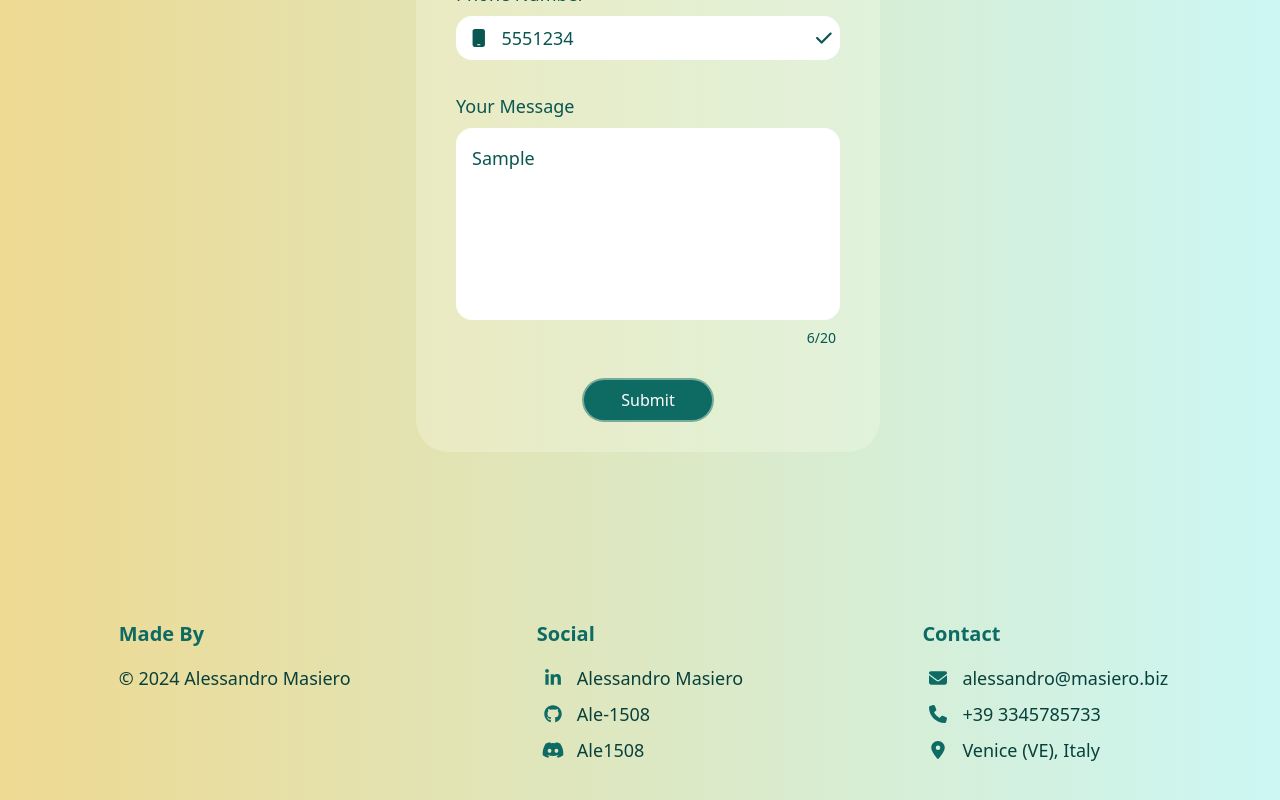
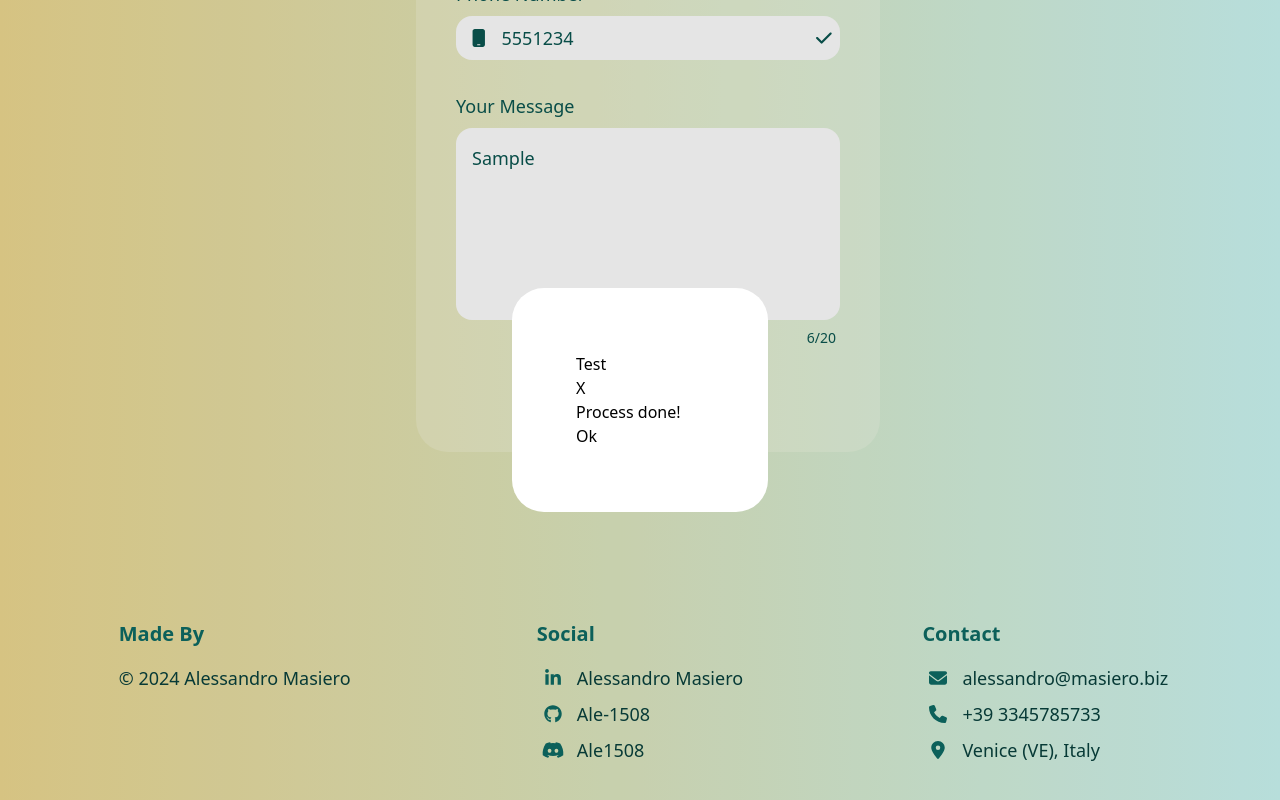
Before and after one commit to Ale-1508/portfolio, a Next.js app: page /contact in a window 1280 px wide. Both pictures are taken after typing "Sample", "name@example.com", "5551234", "Sample" into the empty fields and a click on the input "Submit". Shown: the part 484-1284 px from the top of the page. Built offline with nearby package versions, Linux system fonts and the light colour scheme.

Commit message:
Added Event listener to dimiss dialog upon reading the request return code

```diff
--- a/src/app/_core/components/alerts/Modal.tsx
+++ b/src/app/_core/components/alerts/Modal.tsx
@@ -1,7 +1,6 @@
 "use client";
 
 import React, { ReactNode, useRef, useEffect } from 'react';
-import { useSearchParams } from 'next/navigation';
 
 interface ModalProps {
     title: string;
@@ -12,18 +11,27 @@ interface ModalProps {
 }
 
 const Modal: React.FC<ModalProps> = ({ title, onClose, onOk, children, isOpen }: ModalProps) => {
-    const searchParams = useSearchParams()
     const dialogRef = useRef<null | HTMLDialogElement>(null)
-    const showDialog = searchParams.get('showDialog')
 
     useEffect(() => {
-        console.log("ye");
-        console.log(isOpen);
+        console.log("open")
         if(isOpen){
             dialogRef.current?.showModal();
         } else {
             dialogRef.current?.close();
         }
+    }, [isOpen]);
+
+    useEffect(() => {
+        // bug -> I need to use add event listener only if dialog is visible
+        console.log("close")
+        if(!isOpen){
+            document.addEventListener('click', () => { closeDialog() });
+        }
+
+        return( () => {
+            document.removeEventListener('click', () => {} );
+        } )
     }, [isOpen]);
 
     const closeDialog = () => {
@@ -38,7 +46,10 @@ const Modal: React.FC<ModalProps> = ({ title, onClose, onOk, children, isOpen }:
 
     const dialog: JSX.Element | null = isOpen
         ? (
-            <dialog ref={dialogRef}>
+            <dialog ref={dialogRef} className={`
+                w-64 p-16
+                rounded-4xl
+            `}>
                 <div>
                     <div>
                         <h1>{title}</h1>
--- a/src/app/contact/components/ContactMeForm.tsx
+++ b/src/app/contact/components/ContactMeForm.tsx
@@ -127,6 +127,8 @@ const FormComponent = ( ) => {
   const formSubmit = async (e: React.SyntheticEvent) => {
     e.preventDefault();
 
+    setIsModalOpen(true);
+    return;
     if(validateForm()){
       try {
         const response = await fetch('/api/v1/users-messages', {
```
